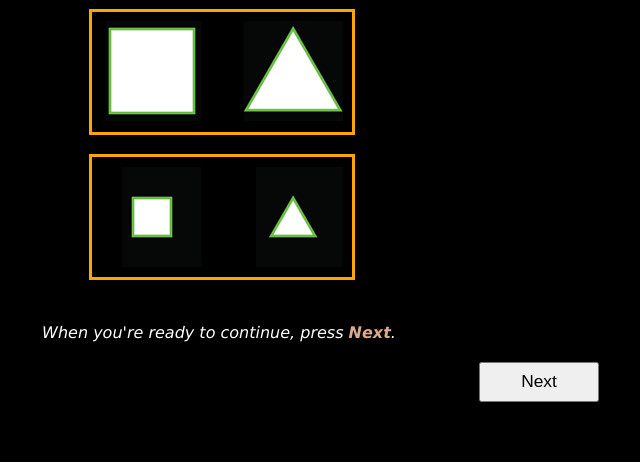
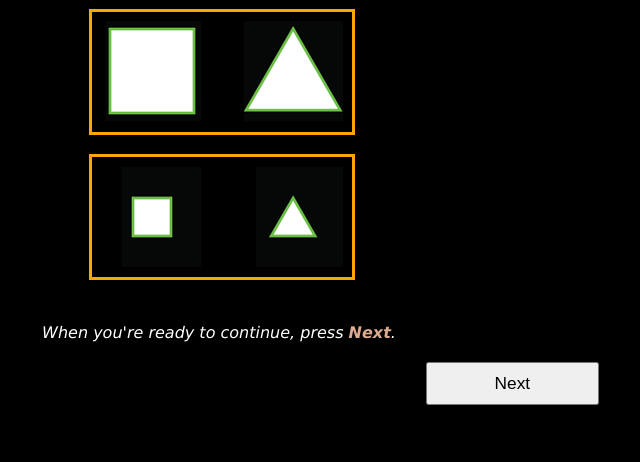
Before and after one commit to NYUCCL/CrumpMcDonnellGureckis2013, a Flask app: template templates/instructCatSize.html in a window 1280 px wide. Shown: the part 136-598 px from the top of the page, without its empty margins (421-1061 px from the left). Run offline with Flask 3, Linux system fonts and the light colour scheme; the template is opened without the code that fills it, so the values that code supplies are empty; parts of the project's set-up code (start-up, migrations or seed data) failed here and were passed over.

Commit message:
Added messages before continuing. Still todo, emphasize static nature of rule in instructions. Also seems to be a css issue where the form looks funny on my laptop.

```diff
--- a/static/cardtask.css
+++ b/static/cardtask.css
@@ -43,8 +43,8 @@ strong {
 
 .instruct .continue {
     margin: 20px 20px;
-    width: 120px;
-    height: 40px;
+    width: 10em;
+    height: 2.5em;
     font-size: 13pt;
     float: right;
 }
--- a/templates/prequiz.html
+++ b/templates/prequiz.html
@@ -94,4 +94,3 @@
         <input type="button" class="continue" id="continue" value="Continue"></input>
     </form>
 </div>
-<script src="static/jquery.validate.min.js" type="text/javascript"> </script>
```
Also changed, not shown: static/cardtask.js (+10 -6 lines).
